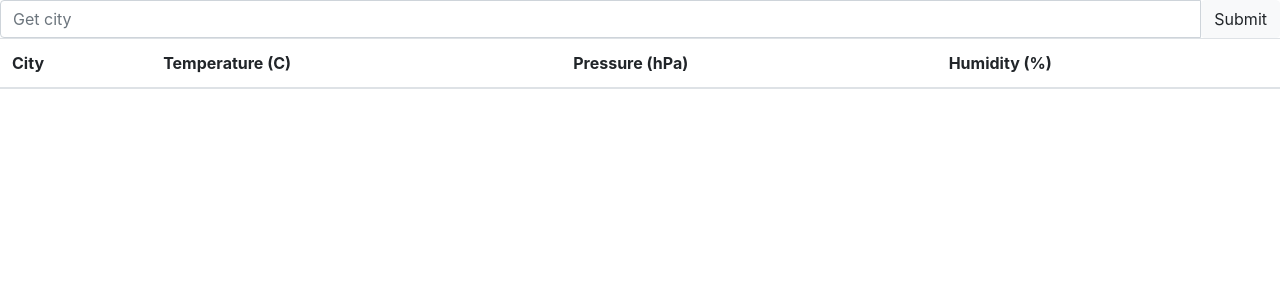
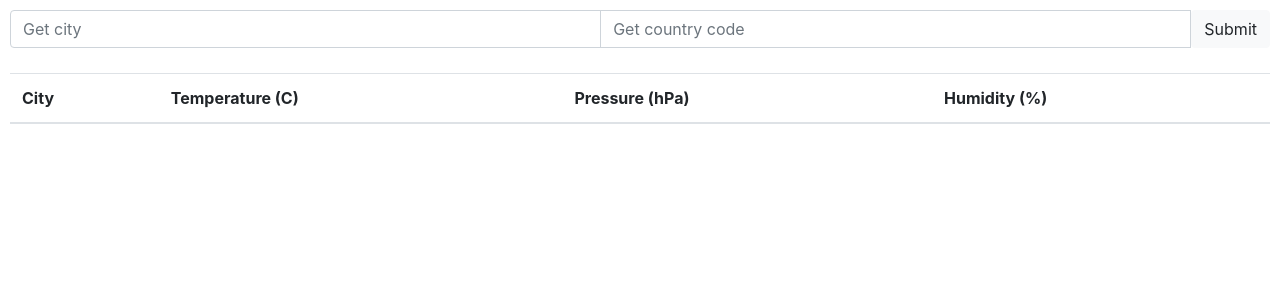
Before and after one commit to Oskii2311/forecast, a React (Create React App) app: page / in a window 1280 px wide. Shown: the top 300 px of the page. Built offline with nearby package versions, Linux system fonts and the light colour scheme.

Commit message:
404 handler

```diff
--- a/src/actions/index.js
+++ b/src/actions/index.js
@@ -3,13 +3,20 @@ import axios from 'axios';
 const API_KEY = '4f3c9615124b01fd99761c91f22c6e12';
 const URL = `http://api.openweathermap.org/data/2.5/forecast?appid=${API_KEY}`;
 export const FETCH_WEATHER = 'FETCH_WEATHER';
+export const ERROR_WEATHER = 'ERROR_WEATHER';
 
-export function fetchWeather(city) {
-    const url = `${URL}&q=${city},pl`;
+export function fetchWeather(city,countryCode) {
+    const url = `${URL}&q=${city},${countryCode}`;
     const request = axios.get(url);
 
-    return {
-        type: FETCH_WEATHER,
-        payload: request
-    }
+    return request.then(response => {
+        return {
+            type: FETCH_WEATHER,
+            payload: response
+        }
+      }).catch(response => {
+        return {
+            type: ERROR_WEATHER
+        }
+    })
 }
--- a/src/components/App.js
+++ b/src/components/App.js
@@ -1,11 +1,12 @@
 import React, { Component } from 'react';
 import SearchBar from '../containers/search_bar';
 import WeatherList from '../containers/weather_list';
+import './style/App.css';
 
 class App extends Component {
     render(){
         return (
-        <div>
+        <div className="App">
             <SearchBar />
             <WeatherList />
         </div>
--- /dev/null
+++ b/src/components/style/App.css
@@ -0,0 +1,3 @@
+.App {
+    margin: 10px;
+}
--- a/src/containers/search_bar.js
+++ b/src/containers/search_bar.js
@@ -7,21 +7,36 @@ class SearchBar extends Component {
 	constructor(props) {
 		super(props);
 
-		this.state = { term: '' };
+		this.state = {
+			term: '',
+			countryCode: ''
+		};
 
-		this.onInputChange = this.onInputChange.bind(this);
+		this.onInputChangeCity = this.onInputChangeCity.bind(this);
+		this.onInputChangeCountryCode = this.onInputChangeCountryCode.bind(this);
 		this.onFormSubmit = this.onFormSubmit.bind(this);
 	}
 
-	onInputChange(event) {
+	onInputChangeCity(event) {
 		this.setState({ term: event.target.value });
+	}
+	onInputChangeCountryCode(event) {
+		this.setState({ countryCode: event.target.value });
 	}
 
 	onFormSubmit(event) {
-		event.preventDefault();
+		const term = this.state.term;
+		const countryCode = this.state.countryCode;
+		if(!term || !countryCode){
+			return false;
+		}
+			event.preventDefault();
 
-		this.props.fetchWeather(this.state.term);
-		this.setState({ term: '' });
+		this.props.fetchWeather(term, countryCode);
+		this.setState({
+			term: '',
+			countryCode: ''
+		});
 	}
 
 		render() {
@@ -31,7 +46,13 @@ class SearchBar extends Component {
 								placeholder="Get city"
 								className="form-control"
 								value={this.state.term}
-								onChange={this.onInputChange}
+								onChange={this.onInputChangeCity}
+							/>
+							<input
+								placeholder="Get country code"
+								className="form-control"
+								value={this.state.countryCode}
+								onChange={this.onInputChangeCountryCode}
 							/>
 								<span className="input-group-btn">
 									<button type="submit" className="btn btn-light">Submit</button>
--- /dev/null
+++ b/src/containers/style/weather_list.css
@@ -0,0 +1,3 @@
+.weather {
+    margin-top: 25px !important;
+}
--- a/src/containers/weather_list.js
+++ b/src/containers/weather_list.js
@@ -1,6 +1,7 @@
 import React, { Component } from 'react';
 import { connect } from 'react-redux';
 import Chart from '../components/chart';
+import './style/weather_list.css';
 
 class WeatherList extends Component {
     renderWeather(cityData) {
@@ -27,9 +28,10 @@ class WeatherList extends Component {
     }
 
     render() {
+        console.log(this.props)
 
         return (
-            <table className="table table-hover">
+            <table className="table table-hover weather">
                 <thead>
                     <tr>
                         <th>City</th>
--- a/src/reducers/reducer_weather.js
+++ b/src/reducers/reducer_weather.js
@@ -1,9 +1,12 @@
-import { FETCH_WEATHER } from "../actions/index";
+import { FETCH_WEATHER, ERROR_WEATHER } from "../actions/index";
 
 export default function(state = [], action) {
+    console.log(action.type)
     switch(action.type) {
         case FETCH_WEATHER:
             return [ action.payload.data, ...state ];
+        case ERROR_WEATHER:
+            return state = [ ...state ];
     }
 
     return state;
```
Also changed, not shown: 1 other file (tests, documents, lock files or other folders).
